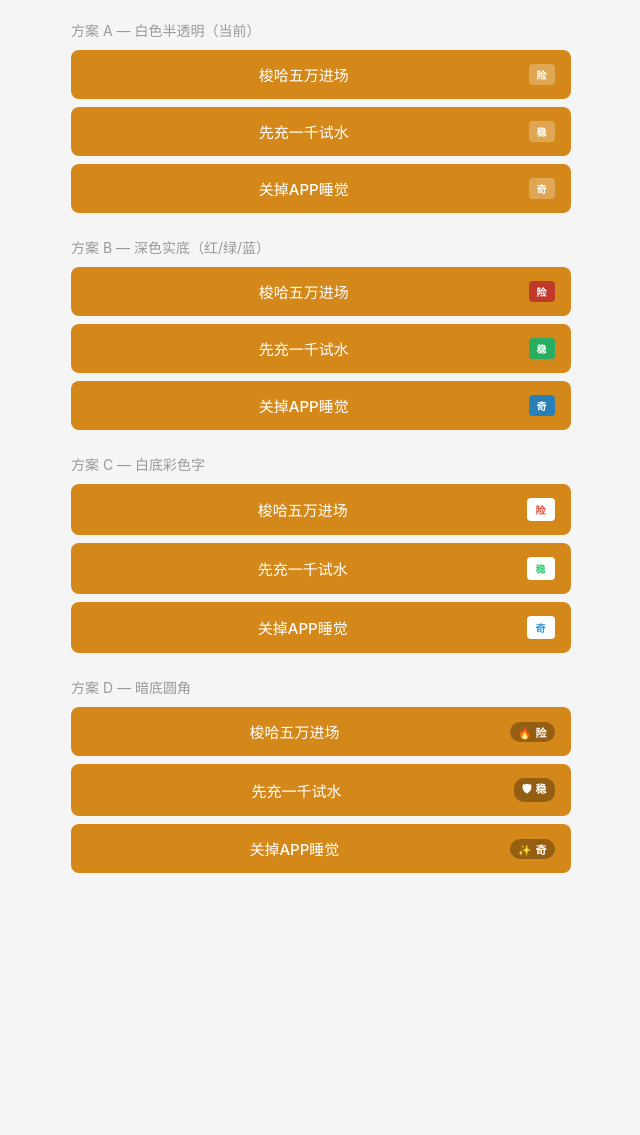
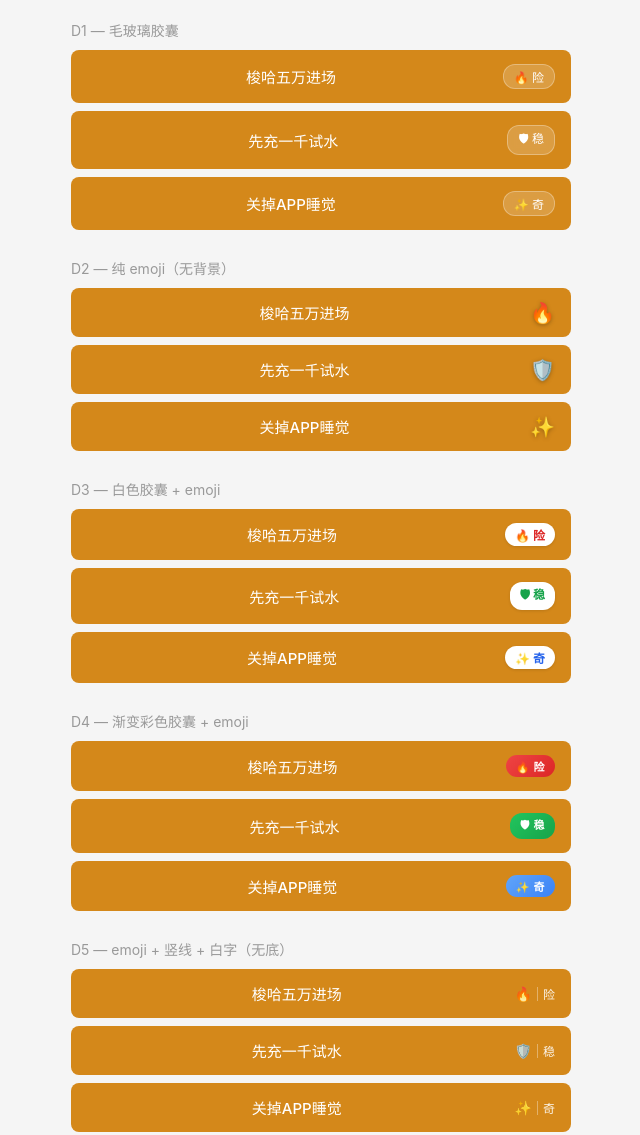
Before and after one commit to chouaruo/qdlt-game, a website: page public/mockups/tag-options.html in a window 1280 px wide. Shown: the whole page, without its empty margins (319-959 px from the left). Before the commit the page ends 901 px from the top, so only its background shows below. Drawn offline with Linux system fonts and the light colour scheme.

Commit message:
update: 5 emoji tag style variants

```diff
--- a/public/mockups/tag-options.html
+++ b/public/mockups/tag-options.html
@@ -8,9 +8,8 @@
   * { margin: 0; padding: 0; box-sizing: border-box; }
   body { background: #f5f5f5; font-family: -apple-system, 'PingFang SC', sans-serif; padding: 20px; }
   .container { max-width: 500px; margin: 0 auto; }
-  h2 { font-size: 14px; color: #999; margin: 24px 0 10px; font-weight: 400; }
+  h2 { font-size: 14px; color: #999; margin: 28px 0 10px; font-weight: 400; }
   h2:first-child { margin-top: 0; }
-  .label { font-size: 13px; color: #333; margin-bottom: 12px; font-weight: 600; }
 
   .choice {
     background: #d4881a; border: none; border-radius: 8px;
@@ -19,48 +18,79 @@
     margin-bottom: 8px; font-weight: 500; cursor: pointer;
   }
   .choice-text { flex: 1; text-align: center; }
+  .tag { flex-shrink: 0; margin-left: 8px; }
 
-  .tag { font-size: 10px; padding: 3px 8px; border-radius: 4px; font-weight: 600; flex-shrink: 0; margin-left: 8px; letter-spacing: 0.05em; }
+  /* D1：毛玻璃胶囊 */
+  .tagD1 {
+    background: rgba(255,255,255,.18); backdrop-filter: blur(4px);
+    border: 1px solid rgba(255,255,255,.3); border-radius: 12px;
+    padding: 3px 10px; font-size: 12px; color: #fff; font-weight: 500;
+  }
 
-  /* 方案A：白色半透明（当前） */
-  .tagA { background: rgba(255,255,255,.25); color: #fff; }
+  /* D2：纯 emoji 大号（无背景） */
+  .tagD2 {
+    font-size: 20px; line-height: 1; background: none; padding: 0;
+    filter: drop-shadow(0 1px 2px rgba(0,0,0,.3));
+  }
 
-  /* 方案B：深色实底标签 */
-  .tagB.xian { background: #c0392b; color: #fff; }
-  .tagB.wen  { background: #27ae60; color: #fff; }
-  .tagB.qi   { background: #2980b9; color: #fff; }
+  /* D3：白色胶囊 + emoji */
+  .tagD3 {
+    background: #fff; border-radius: 12px;
+    padding: 3px 10px; font-size: 12px; font-weight: 600;
+    box-shadow: 0 1px 3px rgba(0,0,0,.12);
+  }
+  .tagD3.xian { color: #dc2626; }
+  .tagD3.wen  { color: #16a34a; }
+  .tagD3.qi   { color: #2563eb; }
 
-  /* 方案C：白底彩色文字 */
-  .tagC.xian { background: #fff; color: #e74c3c; border: 1px solid rgba(255,255,255,.5); }
-  .tagC.wen  { background: #fff; color: #2ecc71; border: 1px solid rgba(255,255,255,.5); }
-  .tagC.qi   { background: #fff; color: #3498db; border: 1px solid rgba(255,255,255,.5); }
+  /* D4：渐变胶囊 */
+  .tagD4 {
+    border-radius: 12px; padding: 3px 10px;
+    font-size: 11px; color: #fff; font-weight: 600;
+    letter-spacing: 0.05em;
+  }
+  .tagD4.xian { background: linear-gradient(135deg, #ef4444, #dc2626); }
+  .tagD4.wen  { background: linear-gradient(135deg, #22c55e, #16a34a); }
+  .tagD4.qi   { background: linear-gradient(135deg, #60a5fa, #3b82f6); }
 
-  /* 方案D：深色圆形emoji + 白字 */
-  .tagD { background: rgba(0,0,0,.3); color: #fff; border-radius: 10px; padding: 2px 8px; font-size: 11px; }
+  /* D5：emoji + 竖线分隔白字 */
+  .tagD5 {
+    display: flex; align-items: center; gap: 5px;
+    font-size: 12px; color: rgba(255,255,255,.9); font-weight: 500;
+  }
+  .tagD5 .divider {
+    width: 1px; height: 14px; background: rgba(255,255,255,.35);
+  }
+  .tagD5 .emoji { font-size: 14px; }
 </style>
 </head>
 <body>
 <div class="container">
 
-  <h2>方案 A — 白色半透明（当前）</h2>
-  <div class="choice"><span class="choice-text">梭哈五万进场</span><span class="tag tagA">险</span></div>
-  <div class="choice"><span class="choice-text">先充一千试水</span><span class="tag tagA">稳</span></div>
-  <div class="choice"><span class="choice-text">关掉APP睡觉</span><span class="tag tagA">奇</span></div>
+  <h2>D1 — 毛玻璃胶囊</h2>
+  <div class="choice"><span class="choice-text">梭哈五万进场</span><span class="tag tagD1">🔥 险</span></div>
+  <div class="choice"><span class="choice-text">先充一千试水</span><span class="tag tagD1">🛡 稳</span></div>
+  <div class="choice"><span class="choice-text">关掉APP睡觉</span><span class="tag tagD1">✨ 奇</span></div>
 
-  <h2>方案 B — 深色实底（红/绿/蓝）</h2>
-  <div class="choice"><span class="choice-text">梭哈五万进场</span><span class="tag tagB xian">险</span></div>
-  <div class="choice"><span class="choice-text">先充一千试水</span><span class="tag tagB wen">稳</span></div>
-  <div class="choice"><span class="choice-text">关掉APP睡觉</span><span class="tag tagB qi">奇</span></div>
+  <h2>D2 — 纯 emoji（无背景）</h2>
+  <div class="choice"><span class="choice-text">梭哈五万进场</span><span class="tag tagD2">🔥</span></div>
+  <div class="choice"><span class="choice-text">先充一千试水</span><span class="tag tagD2">🛡️</span></div>
+  <div class="choice"><span class="choice-text">关掉APP睡觉</span><span class="tag tagD2">✨</span></div>
 
-  <h2>方案 C — 白底彩色字</h2>
-  <div class="choice"><span class="choice-text">梭哈五万进场</span><span class="tag tagC xian">险</span></div>
-  <div class="choice"><span class="choice-text">先充一千试水</span><span class="tag tagC wen">稳</span></div>
-  <div class="choice"><span class="choice-text">关掉APP睡觉</span><span class="tag tagC qi">奇</span></div>
+  <h2>D3 — 白色胶囊 + emoji</h2>
+  <div class="choice"><span class="choice-text">梭哈五万进场</span><span class="tag tagD3 xian">🔥 险</span></div>
+  <div class="choice"><span class="choice-text">先充一千试水</span><span class="tag tagD3 wen">🛡 稳</span></div>
+  <div class="choice"><span class="choice-text">关掉APP睡觉</span><span class="tag tagD3 qi">✨ 奇</span></div>
 
-  <h2>方案 D — 暗底圆角</h2>
-  <div class="choice"><span class="choice-text">梭哈五万进场</span><span class="tag tagD">🔥 险</span></div>
-  <div class="choice"><span class="choice-text">先充一千试水</span><span class="tag tagD">🛡 稳</span></div>
-  <div class="choice"><span class="choice-text">关掉APP睡觉</span><span class="tag tagD">✨ 奇</span></div>
+  <h2>D4 — 渐变彩色胶囊 + emoji</h2>
+  <div class="choice"><span class="choice-text">梭哈五万进场</span><span class="tag tagD4 xian">🔥 险</span></div>
+  <div class="choice"><span class="choice-text">先充一千试水</span><span class="tag tagD4 wen">🛡 稳</span></div>
+  <div class="choice"><span class="choice-text">关掉APP睡觉</span><span class="tag tagD4 qi">✨ 奇</span></div>
+
+  <h2>D5 — emoji + 竖线 + 白字（无底）</h2>
+  <div class="choice"><span class="choice-text">梭哈五万进场</span><span class="tag tagD5"><span class="emoji">🔥</span><span class="divider"></span>险</span></div>
+  <div class="choice"><span class="choice-text">先充一千试水</span><span class="tag tagD5"><span class="emoji">🛡️</span><span class="divider"></span>稳</span></div>
+  <div class="choice"><span class="choice-text">关掉APP睡觉</span><span class="tag tagD5"><span class="emoji">✨</span><span class="divider"></span>奇</span></div>
 
 </div>
 </body>
```
